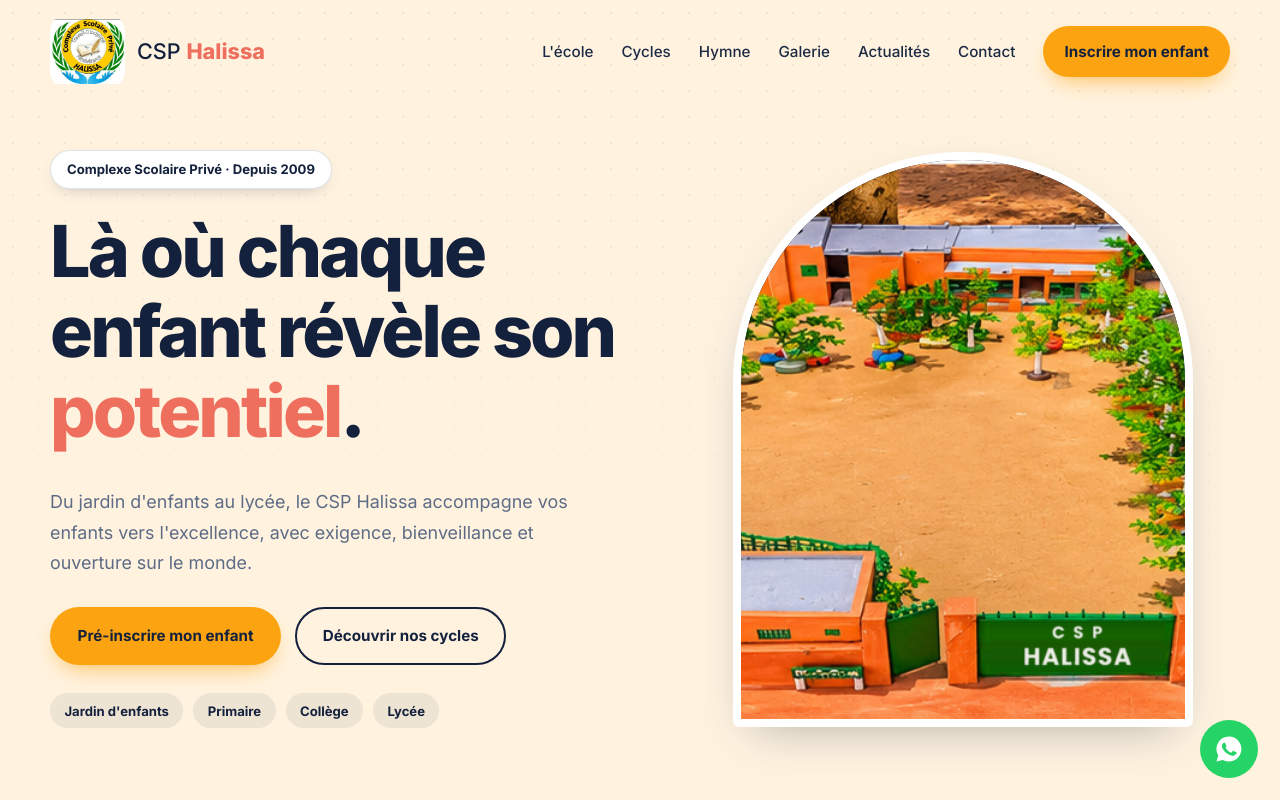
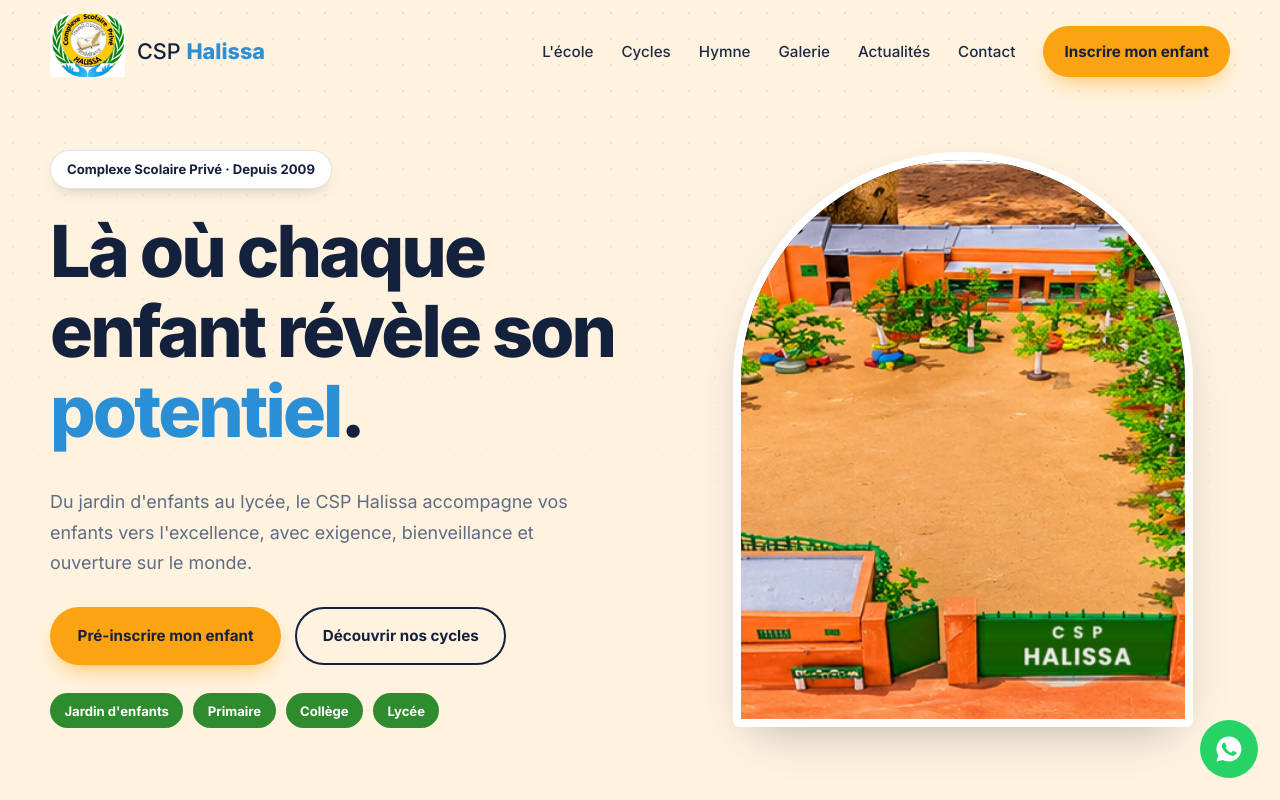
Before and after one commit to Oumar-Farouk-Habibou/csp-halissa, a Vue app: page / in a window 1280 px wide. Shown: the top 800 px of the page. Built offline with nearby package versions, Linux system fonts and the light colour scheme.

Commit message:
Révu des couleurs

```diff
--- a/src/components/AnthemSection.vue
+++ b/src/components/AnthemSection.vue
@@ -13,9 +13,7 @@ const hasAudio = ref(true) // le lecteur se cache si hymne.mp3 n'existe pas
         <h2 v-reveal>{{ anthem.title }}</h2>
         <p v-reveal>Par <strong>{{ anthem.author }}</strong></p>
       </div>
-
       <div v-reveal class="anthem-box">
-
         <div v-for="(stanza, i) in anthem.stanzas" :key="i" class="stanza">
           <p v-for="line in stanza" :key="line">{{ line }}</p>
         </div>
--- a/src/components/AppFooter.vue
+++ b/src/components/AppFooter.vue
@@ -17,6 +17,6 @@ import { school, navLinks } from '../data/school'
         <a v-for="l in navLinks" :key="l.href" :href="l.href">{{ l.label }}</a>
       </nav>
     </div>
-    <div class="container copy">© {{ new Date().getFullYear() }} CSP Halissa — Développé avec ❤️ par Oumar Farouk — Tous droits réservés.</div>
+    <div class="container copy">© {{ new Date().getFullYear() }} CSP Halissa - Développé avec ❤️ par Oumar Farouk - Tous droits réservés.</div>
   </footer>
 </template>
--- a/src/style.css
+++ b/src/style.css
@@ -6,12 +6,13 @@
   --navy: #14213d;
   --navy-2: #0d1730;
   --gold: #fca311;
-  --coral: #ef6f5e;
+  --coral: #2b8fd6;
   --teal: #1b998b;
   --cream: #fff3e0;
   --paper: #ffffff;
   --ink: #1d2a44;
   --muted: #5d6b85;
+  --green: #2e8b2e;
   --radius: 22px;
   --shadow: 0 18px 50px -20px rgba(20, 33, 61, .35);
   --serif: 'Inter', system-ui, sans-serif;
@@ -45,7 +46,7 @@ ul, ol { margin: 0; padding: 0; list-style: none; }
 .img-wrap img { width: 100%; height: 100%; object-fit: cover; }
 .ph { width: 100%; height: 100%; min-height: 100%; display: grid; place-items: center; text-align: center; padding: 14px; color: rgba(255, 255, 255, .85); font-size: .8rem; font-weight: 600; letter-spacing: .04em; background:
   radial-gradient(circle at 20% 20%, rgba(252, 163, 17, .55), transparent 45%),
-  radial-gradient(circle at 80% 80%, rgba(239, 111, 94, .5), transparent 45%),
+  radial-gradient(circle at 80% 80%, rgba(43, 143, 214, .5), transparent 45%),
   linear-gradient(135deg, #1d3461, #14213d); }
 .ph span { border: 1px dashed rgba(255, 255, 255, .4); padding: 8px 12px; border-radius: 10px; }
 
@@ -82,7 +83,7 @@ ul, ol { margin: 0; padding: 0; list-style: none; }
 .lead { font-size: 1.12rem; color: var(--muted); max-width: 540px; }
 .hero-cta { display: flex; flex-wrap: wrap; gap: 14px; margin: 28px 0; }
 .hero-tags { display: flex; flex-wrap: wrap; gap: 10px; }
-.hero-tags li { font-size: .82rem; font-weight: 700; padding: .4rem .9rem; border-radius: 99px; background: rgba(20, 33, 61, .07); color: var(--navy); }
+.hero-tags li { font-size: .82rem; font-weight: 700; padding: .4rem .9rem; border-radius: 99px; background: var(--green); color: #fff; }
 .hero-visual { position: relative; justify-self: center; width: min(460px, 100%); }
 .arch { aspect-ratio: 4 / 5; border-radius: 999px 999px 28px 28px; overflow: hidden; box-shadow: var(--shadow); border: 8px solid #fff; background: var(--navy); }
 .ring { position: absolute; width: 130px; height: 130px; right: -34px; top: 34px; border: 3px dashed var(--coral); border-radius: 50%; animation: spin 24s linear infinite; z-index: -1; }
@@ -149,7 +150,7 @@ blockquote { margin: 0 0 20px; padding-left: 22px; border-left: 4px solid var(--
 .cycle-body ul { margin: 6px 0 26px; }
 
 /* ---------- Valeurs ---------- */
-.values { background: var(--navy); position: relative; overflow: hidden; }
+.values { background: var(--green);; position: relative; overflow: hidden; }
 .values::before { content: ''; position: absolute; width: 520px; height: 520px; border-radius: 50%; right: -180px; top: -180px; background: radial-gradient(circle, rgba(252, 163, 17, .25), transparent 65%); }
 .values-grid { position: relative; display: grid; grid-template-columns: repeat(3, 1fr); gap: 22px; }
 .value { background: rgba(255, 255, 255, .06); border: 1px solid rgba(255, 255, 255, .12); border-radius: var(--radius); padding: 32px 28px; transition: transform .3s, background .3s, border-color .3s; }
@@ -193,8 +194,8 @@ blockquote { margin: 0 0 20px; padding-left: 22px; border-left: 4px solid var(--
 .news-card a { font-weight: 800; color: var(--coral); font-size: .92rem; }
 
 /* ---------- Inscription ---------- */
-.signup { background: linear-gradient(135deg, var(--navy) 0%, #23396b 100%); color: #fff; position: relative; overflow: hidden; }
-.signup::after { content: ''; position: absolute; width: 420px; height: 420px; border-radius: 50%; left: -140px; bottom: -160px; background: radial-gradient(circle, rgba(239, 111, 94, .4), transparent 65%); }
+.signup { background: linear-gradient(135deg, #1b6fb5 0%, #2b8fd6 100%); color: #fff; position: relative; overflow: hidden; }
+.signup::after { content: ''; position: absolute; width: 420px; height: 420px; border-radius: 50%; left: -140px; bottom: -160px; background: radial-gradient(circle, rgba(43, 143, 214, .4), transparent 65%); }
 .signup-in { position: relative; z-index: 1; display: grid; grid-template-columns: 1fr 1fr; gap: 56px; align-items: center; }
 .signup-text h2 { color: #fff; }
 .signup-text p { color: rgba(255, 255, 255, .8); }
@@ -214,7 +215,7 @@ blockquote { margin: 0 0 20px; padding-left: 22px; border-left: 4px solid var(--
 .c-card p { margin: 0; color: var(--muted); font-size: .93rem; word-break: break-word; }
 
 /* ---------- Footer ---------- */
-.footer { background: var(--navy-2); color: rgba(255, 255, 255, .78); padding: 52px 0 24px; }
+.footer { background: #1b6fb5; color: rgba(255, 255, 255, .78); padding: 52px 0 24px; }
 .footer-in { display: flex; justify-content: space-between; align-items: center; gap: 30px; flex-wrap: wrap; padding-bottom: 30px; border-bottom: 1px solid rgba(255, 255, 255, .12); }
 .f-brand { display: flex; gap: 16px; align-items: center; max-width: 460px; }
 .f-brand strong { color: #fff; font-family: var(--serif); font-size: 1.3rem; }
@@ -295,4 +296,8 @@ blockquote { margin: 0 0 20px; padding-left: 22px; border-left: 4px solid var(--
 .brand-logo img { object-fit: contain; }
 .f-brand .brand-logo { width: 75px; height: 75px; }
 
+.brand-logo { overflow: hidden; }
+.brand-logo .img-wrap { height: auto; }
+.brand-logo img { height: auto; margin-top: -2.5%; }
+
 .blob { display: none; }
```
